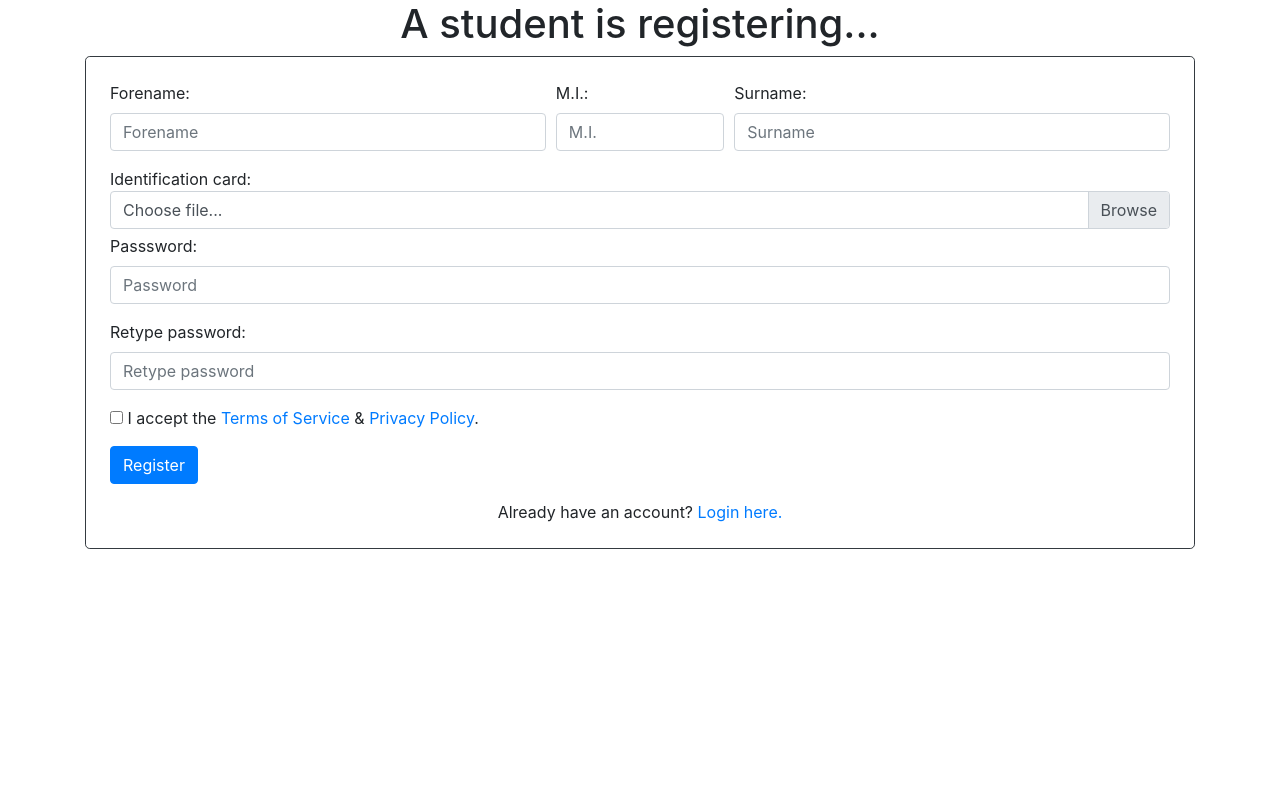
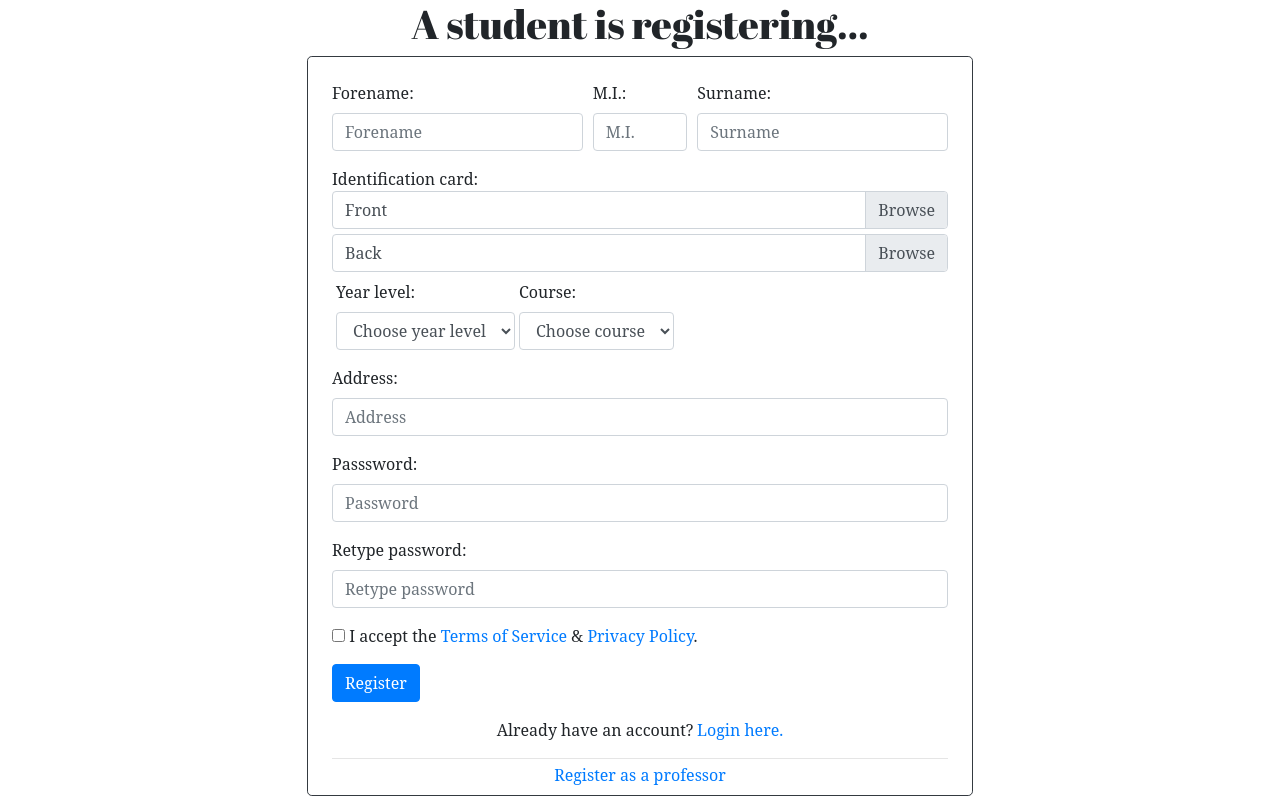
Before and after one commit to jariCruz/BSU_SC_RDB, a PHP site: page /php/registration_page_student.php in a window 1280 px wide. Before the commit the page ends 549 px from the top, so only its background shows below. Run offline with PHP 8.4, Linux system fonts and the light colour scheme.

Commit message:
Fix registration page of student

```diff
--- /dev/null
+++ b/src/css/registration_student_style.css
@@ -0,0 +1,38 @@
+/********************************
+*  Log in / Registration page   *
+********************************/
+
+/* Margin for the form */
+
+
+@media (min-width: 800px){
+    .form-width {
+        max-width: 60%;
+    }
+}
+
+@media (max-width: 500px){
+    form {
+        font-size: smaller;
+    }
+
+    h1 {
+        font-size: xx-large;
+    }
+}
+
+@media (max-width: 410px) {
+    h1 {
+        font-size: x-large;
+    }
+}
+
+
+
+body {
+    font-family: 'serif';
+}
+
+.header-font {
+    font-family: 'Abril Fatface', serif;
+}
--- /dev/null
+++ b/src/js/registration_student_script.js
@@ -0,0 +1,37 @@
+// Get all input by class name "needs-validation"
+var parentElement = document.getElementsByClassName("needs-validation");
+
+var inputs = document.getElementsByTagName("input");
+
+var selects = document.getElementsByTagName("select");
+
+function validate() {
+
+    for (var i = 0; i < inputs.length; i++) {
+
+        var inputsAttribute = inputs[i].getAttribute("placeholder");
+        var val = inputs[i].value;
+
+        // Condition for other fields
+        if (inputsAttribute != "M.I.") {
+
+            inputs[i].parentElement.className += " was-validated";
+        }
+
+        // Condition if middle initial is not empty
+        if (inputsAttribute == "M.I." && inputs[i].value != "") {
+
+            inputs[i].parentElement.className += " was-validated";
+        }
+    }
+
+    // Loop for select tags
+    for (i = 0; i < selects.length; i++) {
+        // if a field is empty...
+        if (selects[i].selectedIndex == 0) {
+        // adds an invalid class to the parent node
+        selects[i].parentElement.className += " was-validated";
+
+        }
+    }
+}
--- a/src/php/registration_page_student.php
+++ b/src/php/registration_page_student.php
@@ -24,27 +24,26 @@
     <link rel="stylesheet" href="https://fonts.googleapis.com/css?family=Abril+Fatface|Poppins">
 
     <!-- Other resources -->
-    <link rel="stylesheet" href="../css/custom.css">
+    <link rel="stylesheet" href="../css/registration_student_style.css">
 
 </head>
 <body>
 
 <!-- Form -->
     <div class="container">
-        <h1 class="d-flex justify-content-center">A student is registering...</h1>
+        <h1 class="d-flex justify-content-center header-font">A student is registering...</h1>
 
-        <form action="../index.php" novalidate
-                class="needs-validation
-                        border border-dark rounded-lg
-                        p-4 mx-auto mb-3 reg-form-custom-width">
+        <form action="../index.php"
+                class="border border-dark rounded-lg
+                        p-4 mx-auto mb-3 form-width">
 
 
-
+        <!-- Name -->
         <div class="form-row">
 
             <!-- Forename field -->
 
-                <div class="form-group col-sm-5">
+            <div class="form-group col-sm-5 needs-validation">
                 <label for="form_fname">Forename:</label>
 
                 <input type="text"
@@ -56,17 +55,12 @@
                         maxlength="30"
                         required>
 
-                    <!-- Notification -->
-                    <div class="valid-feedback">Valid~</div>
-                    <div class="invalid-feedback">Fill in this part, please~</div>
-
-
 
             </div>
 
             <!-- Middle initial field -->
 
-                <div class="form-group col-sm-2">
+            <div class="form-group col-sm-2 needs-validation">
                 <label for="form_mi">M.I.:</label>
                 <input type="text"
                         name="form_mi"
@@ -75,17 +69,11 @@
                         class="form-control"
                         maxlength="5">
 
-                    <!-- Notification -->
-                    <!-- Recode how not to display when empty
-                    <div class="valid-feedback">Valid~</div>
-                    -->
-
             </div>
 
             <!-- Surname field -->
 
-
-                <div class="form-group col-sm-5">
+            <div class="form-group col-sm-5 needs-validation">
 
                 <label for="form_sname">Surname:</label>
                 <input type="text"
@@ -96,53 +84,129 @@
                         maxlength="30"
                         minlength="1"
                         required>
-
-                    <!-- Notification -->
-
-                    <div class="valid-feedback">Valid~</div>
-                    <div class="invalid-feedback">Fill in this part, please~</div>
-
             </div>
 
         </div>
 
         <!-- Identification card -->
 
+        <div class="custom-file form-group needs-validation">
+        <label for="form_file1">Identification card:</label>
 
-            <div class="custom-file form-group">
-                    <label for="form_file">Identification card:</label>
-
+            <!-- Front -->
             <input type="file"
-                            name="form_file"
-                            id="form_file"
+                    name="form_file1"
+                    id="form_file1"
                     class="custom-file-input"
                     required>
-                            <label for="form_file" class="custom-file-label mt-4">Choose file...</label>
+            <label for="form_file" class="custom-file-label front mt-4">Front</label>
 
             <!-- Script for adding the name of file to the label -->
 
             <script>
-                        $('#form_file').on('change', function(e){
+                $('#form_file1').on('change', function(e){
                     // Get file name
                     var fileName = e.target.files[0].name;
 
                     // Replace the "Choose file..." label
-                            $(this).next('.custom-file-label').html(fileName);
+                    $(this).next('.front').html(fileName);
+                })
+
+
+            </script>
+        </div>
+
+            <!-- Back -->
+            <div class="custom-file form-group needs-validation">
+
+                <input type="file"
+                        name="form_file"
+                        id="form_file2"
+                        class="custom-file-input"
+                        required>
+                <label for="form_file2" class="custom-file-label back mt-2">Back</label>
+
+                <!-- Script for adding the name of file to the label -->
+
+                <script>
+                    $('#form_file2').on('change', function(e){
+                        // Get file name
+                        var fileName = e.target.files[0].name;
+
+                        // Replace the "Choose file..." label
+                        $(this).next('.back').html(fileName);
                     })
 
 
                 </script>
 
-                <!-- Notification -->
-                <div class="valid-feedback">Valid~</div>
-                <div class="invalid-feedback">Fill in this part, please~</div>
+            </div>
+
+        <!-- Year level field -->
+
+        <div class="row mt-3 ml-1">
+            <div class="form-group mr-1 needs-validation">
+                    <label for="form_year">Year level:</label>
+
+                    <select name="form_year"
+                            id="form_year"
+                            class="form-control
+                                    select-picker
+                                    border-muted"
+                            required>
+
+                        <option value="">Choose year level</option>
+                        <option value="1st year">1st year</option>
+                        <option value="2nd year">2nd year</option>
+                        <option value="3rd year">3rd year</option>
+                        <option value="4th year">4th year</option>
+                    </select>
 
             </div>
 
+
+            <!-- Course field -->
+
+
+            <div class="form-group needs-validation">
+                    <label for="form_course">Course:</label>
+
+                    <select name="form_course"
+                            id="form_course"
+                            class="form-control
+                                    select-picker
+                                    border-muted"
+                            required>
+
+                        <option value="">Choose course</option>
+                        <option value="bsit">BSIT</option>
+                        <option value="educ">EDUC</option>
+                    </select>
+
+            </div>
+
+        </div>
+
+
+        <!-- Address field -->
+
+        <div class="form-group needs-validation">
+            <label for="form_address">Address:</label>
+            <input type="text"
+                    name="form_address"
+                    id="form_address"
+                    placeholder="Address"
+                    class="form-control"
+                    maxlength="200"
+                    minlength="8"
+                    required>
+
+        </div>
+
+
         <!-- Password field -->
 
-
-            <div class="form-group mt-2">
+        <div class="form-group needs-validation">
             <label for="form_pass">Passsword:</label>
             <input type="password"
                     name="form_pass"
@@ -153,16 +217,11 @@
                     minlength="8"
                     required>
 
-                <!-- Notification -->
-
-                <div class="valid-feedback">Valid~</div>
-                <div class="invalid-feedback">Fill in this part, please~</div>
-
         </div>
 
         <!-- Retype password field -->
 
-            <div class="form-group">
+        <div class="form-group needs-validation">
             <label for="form_repass">Retype password:</label>
             <input type="password"
                     name="form_repass"
@@ -173,11 +232,6 @@
                     minlength="8"
                     required>
 
-                <!-- Notification -->
-
-                <div class="valid-feedback">Valid~</div>
-                <div class="invalid-feedback">Fill in this part, please~</div>
-
         </div>
 
         <!-- Checkbox -->
@@ -185,52 +239,27 @@
             <input type="checkbox" required>
             <span>I accept the <a href="#">Terms of Service</a> & <a href="#">Privacy Policy</a>.</span>
 
-                <!-- Notificaiton -->
-
-                <div class="invalid-feedback">Make sure to tick the checkbox, please~</div>
 
         </div>
 
         <!-- Register btn -->
         <div>
-                <button type="submit" class="btn btn-primary">Register</button>
+            <button type="submit" class="btn btn-primary" onclick="validate()">Register</button>
 
         </div>
 
-            <div class="d-flex justify-content-center mt-3">
-                <span>Already have an account? <a href="login.php">Login here.</a></span>
-            </div>
+        <span class="d-flex justify-content-center mt-3">Already have an account?<a href="login.php">&MediumSpace;Login here.</a></span>
+
+        <hr>
+        <a class="d-flex justify-content-center my-n3 pt-1"
+            href="registration_page_professor.php">Register as a professor</a>
 
 
     </form>
 </div>
 
-<!-- Script for form's validation -->
-
-<script>
-
-    (function() {
-        'use strict';
-        window.addEventListener('load', function() {
-            // Get the forms we want to add validation styles to
-            var forms = document.getElementsByClassName('needs-validation');
-            // Loop over them and prevent submission
-            var validation = Array.prototype.filter.call(forms, function(form) {
-
-            form.addEventListener('submit', function(event) {
-                if (form.checkValidity() === false) {
-
-                event.preventDefault();
-                event.stopPropagation();
-                }
-                form.classList.add('was-validated');
-            }, false);
-            });
-        }, false);
-    })();
-</script>
-
-
+<!-- Form validation -->
+<script src="../js/registration_student_script.js"></script>
 
 </body>
 </html>
```
Lines whose indentation alone changed are shown as unchanged.
